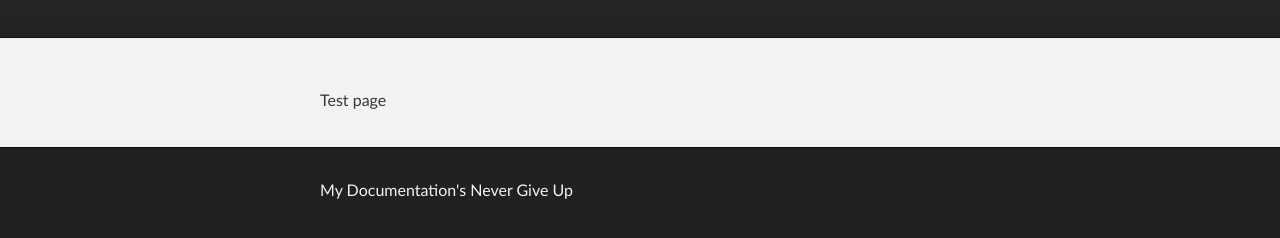
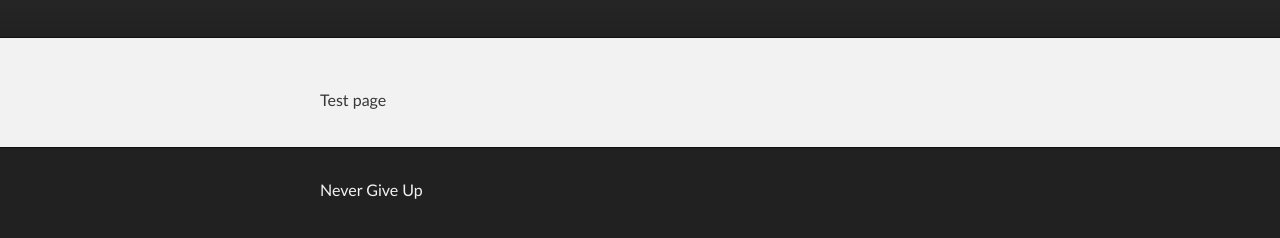
Before and after one commit to irwanuchiha/FreeProject, a plain HTML site: page index.html in a window 1280 px wide. Shown: the part 172-410 px from the top of the page. Drawn offline with Linux system fonts and the light colour scheme.

Commit message:
Update index.html

```diff
--- a/index.html
+++ b/index.html
@@ -33,7 +33,7 @@
     <!-- FOOTER  -->
     <div id="footer_wrap" class="outer">
       <footer class="inner">
-        <p class="copyright">My Documentation&#39;s Never Give Up</a></p>
+        <p class="copyright"> Never Give Up</a></p>
       </footer>
     </div>
 
```
